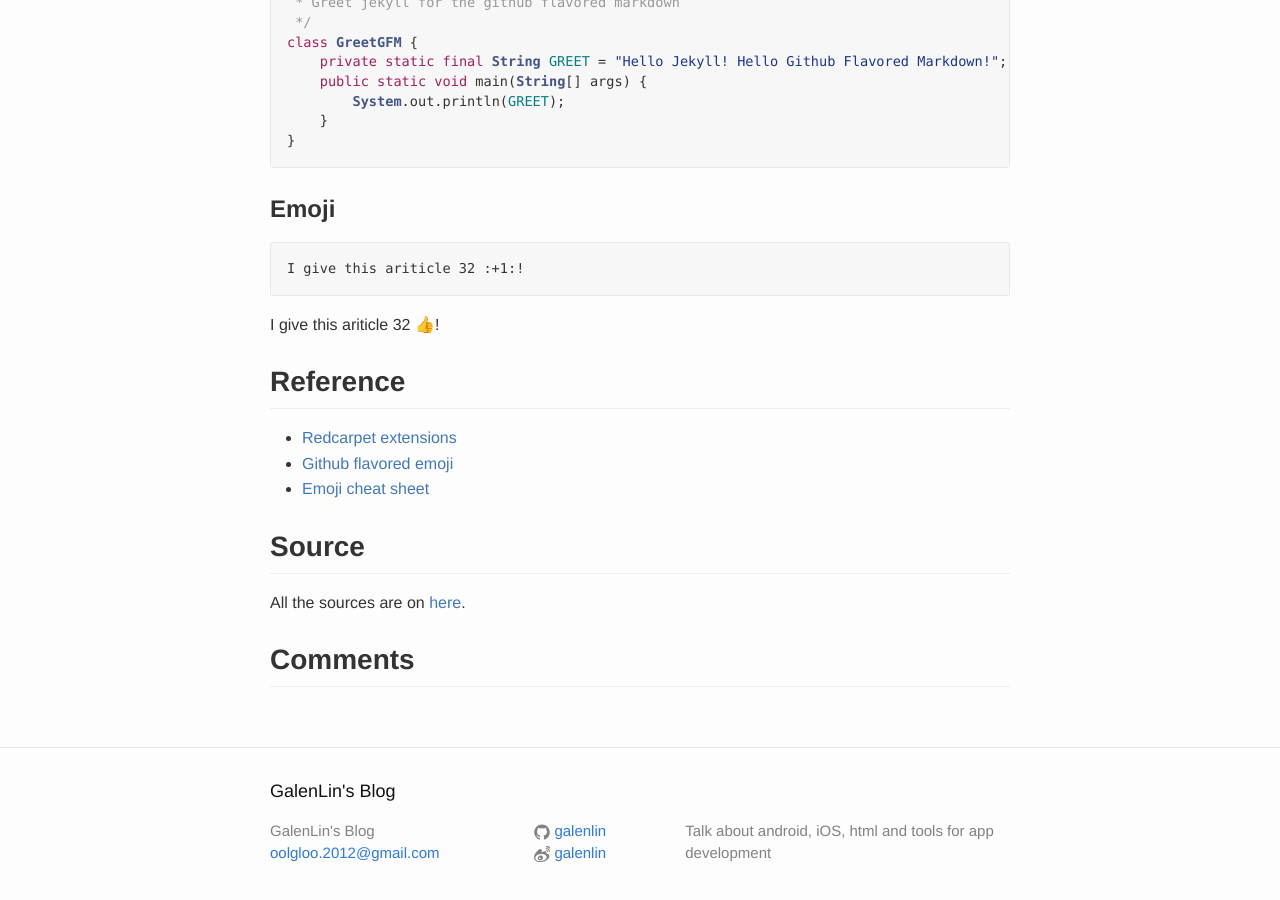
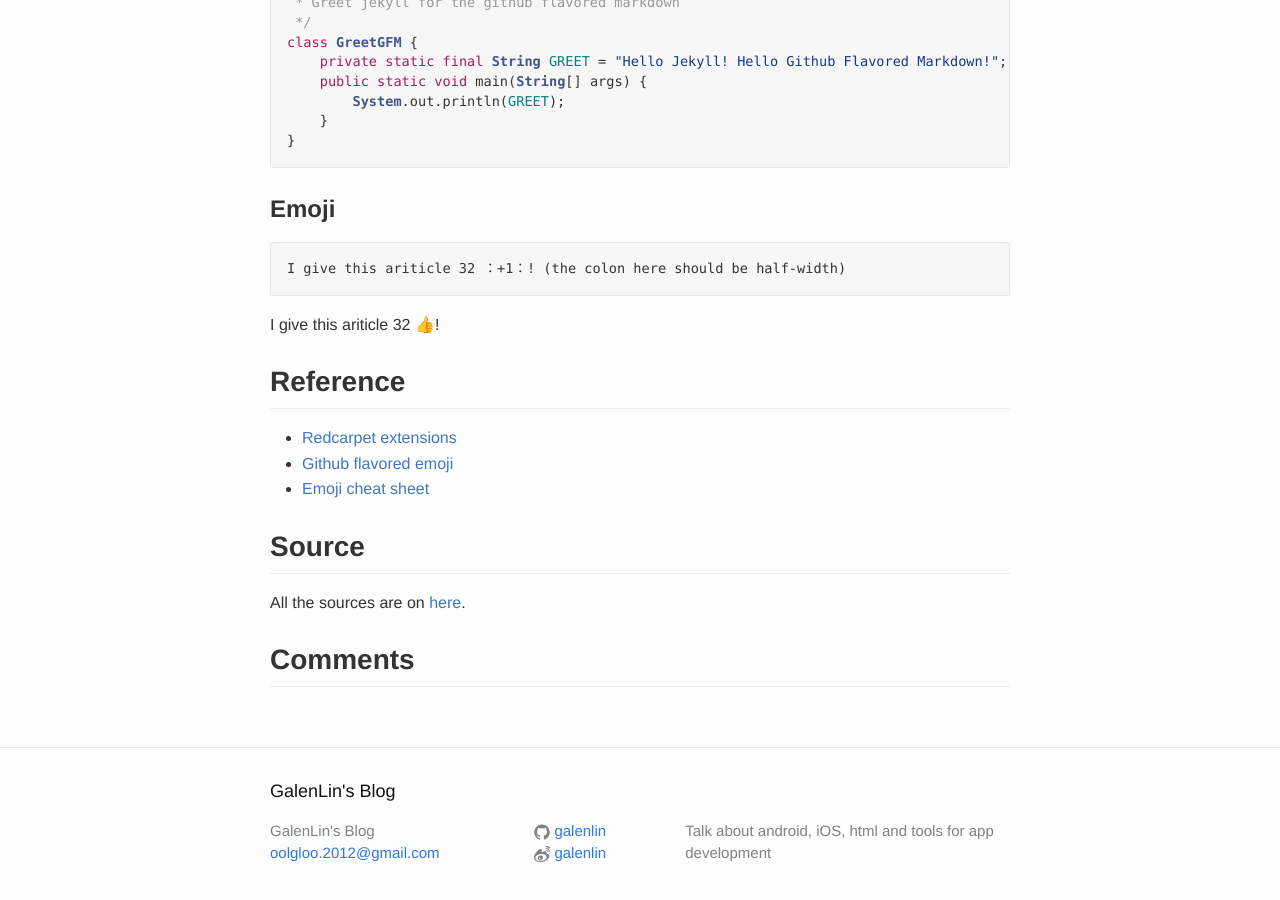
Before and after one commit to galenlin/galenlin.github.io, a Jekyll site: the page built from en/_posts/2016-01-29-jekyll-github-flavored-markdown.markdown, in a window 1280 px wide and 900 px high, scrolled down 2516 px. Built offline with Jekyll 4.4.1, drawn with Linux system fonts in a browser that asks for light colours; emoji names are drawn with the system emoji font; Markdown is read by kramdown in place of the engine named in the settings; comment, search, counter and statistics services are not loaded.

Commit message:
Update emoji usage

````diff
--- a/en/_posts/2016-01-29-jekyll-github-flavored-markdown.markdown
+++ b/en/_posts/2016-01-29-jekyll-github-flavored-markdown.markdown
@@ -126,7 +126,7 @@ class GreetGFM {
 ### Emoji
 
 ```
-I give this ariticle 32 :+1:!
+I give this ariticle 32 ：+1：! (the colon here should be half-width)
 ```
 
 I give this ariticle 32 :+1:!
--- a/zh-CN/_posts/2016-01-29-jekyll-github-flavored-markdown.markdown
+++ b/zh-CN/_posts/2016-01-29-jekyll-github-flavored-markdown.markdown
@@ -128,7 +128,7 @@ class GreetGFM {
 ### Emoji
 
 ```
-这篇文章我给32个:+1:!
+这篇文章我给32个：+1：! （冒号改为英文）
 ```
 
 这篇文章我给32个:+1:!
````
